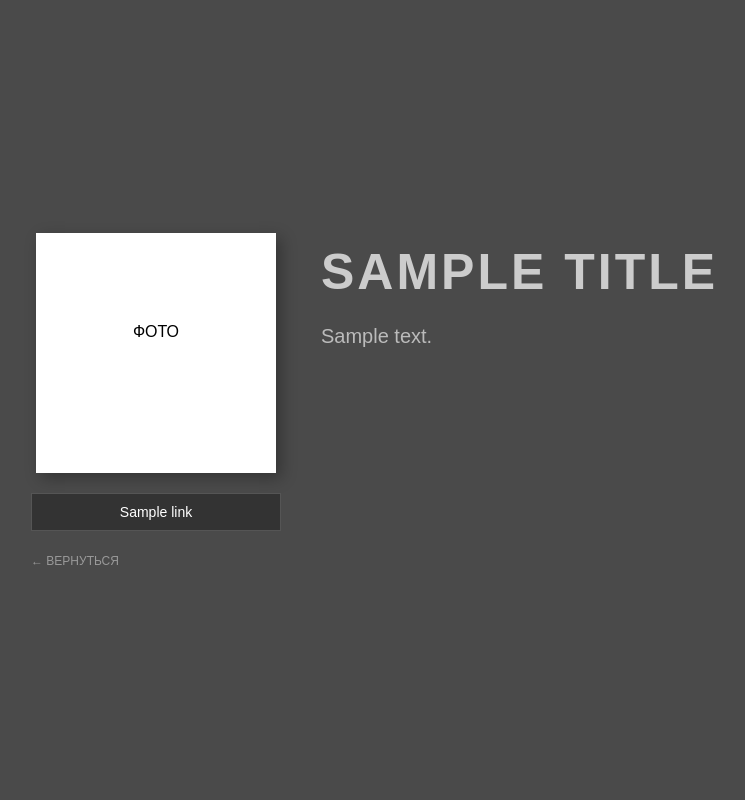
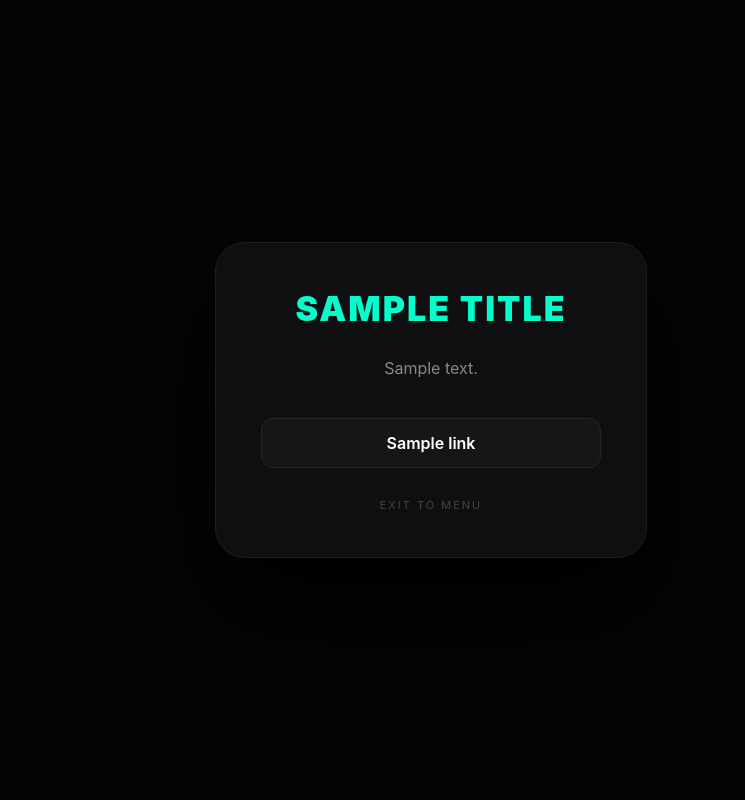
Before and after one commit to InTheNeko/neko, a Flask app: template templates/index.html in a window 1280 px wide. Shown: the whole page, without its empty margins (209-954 px from the left). Run offline with Flask 3, Linux system fonts and the light colour scheme; the template is opened without the code that fills it: most values are stand-ins (such as "Sample title", 1, 10 or a date in 2020).

Commit message:
Описание обновления

```diff
--- a/app.py
+++ b/app.py
@@ -14,17 +14,28 @@ def home():
 @app.route('/<page_name>')
 def show_page(page_name):
     friends_info = {
-        "cat": ("Кот", "Главный архитектор хаоса. У него лапки, но власть абсолютна.", "cat.jpg", [("Steam", "#")]),
-        "ruslan": ("Руслан", "Мастер тактики. Почти всегда берет инициативу на себя.", "ruslan.jpg", [("Steam", "#")]),
-        "andrey": ("Андрей", "Легенда состава. Спокоен и крайне опасен.", "andrey.jpg", [("Steam", "#")]),
-        "timokha": ("Тимофка", "Стихийное бедствие. Никто не знает его следующий шаг.", "timokha.jpg", [("Steam", "#")]),
-        "lesha": ("Лёша", "Надежный как скала. Всегда там, где нужна поддержка.", "lesha.jpg", [("Steam", "#")]),
-        "ibragim": ("Ибрагим", "Молодой талант. Будущее этой команды.", "ibragim.jpg", [("Steam", "#")])
+        "cat": ("Кот", "Главный архитектор хаоса. Обладает безграничной властью и самыми острыми когтями.", "cat.jpg",
+                [("Steam", "https://steamcommunity.com")]),
+
+        "ruslan": ("Руслан", "Мастер тактических решений. Почти всегда в деле, когда нужно затащить.", "ruslan.jpg",
+                   [("Steam", "https://steamcommunity.com")]),
+
+        "andrey": ("Андрей", "Легенда состава. Его спокойствие в бою пугает врагов больше, чем оружие.", "andrey.jpg",
+                   [("Steam", "https://steamcommunity.com")]),
+
+        "timokha": ("Тимофка", "Стихийное бедствие. Никто не знает, чего от него ждать в следующую минуту.", "timokha.jpg",
+                    [("Steam", "https://steamcommunity.com")]),
+
+        "lesha": ("Лёша", "Надежный как швейцарские часы. Всегда там, где нужна поддержка.", "lesha.jpg",
+                  [("Steam", "https://steamcommunity.com")]),
+
+        "ibragim": ("Ибрагим", "Молодой талант с огромным потенциалом. Будущее этой команды.", "ibragim.jpg",
+                    [("Steam", "https://steamcommunity.com")])
     }
 
     data = friends_info.get(page_name)
     if data:
-        return render_template('index.html', title=data[0], description=data[1], photo=data[2], links=data[3], is_home=False)
+        return render_template('index.html', title=data, description=data, photo=data, links=data, is_home=False)
     return "Not Found", 404
 
 if __name__ == '__main__':
--- a/templates/index.html
+++ b/templates/index.html
@@ -2,142 +2,83 @@
 <html lang="ru">
 <head>
     <meta charset="UTF-8">
+    <meta name="viewport" content="width=device-width, initial-scale=1.0">
     <title>{{ title }}</title>
     <style>
+        :root { --neon: #00ffcc; --bg: #050505; --card-bg: #0f0f11; }
+
         body {
-            margin: 0;
-            background-color: #4a4a4a; /* Темно-серый фон как на рисунке */
-            color: #fff;
-            font-family: Arial, sans-serif;
-            display: flex;
-            justify-content: center;
-            align-items: center;
-            min-height: 100vh;
+            margin: 0; font-family: 'Inter', sans-serif;
+            background-color: var(--bg); color: #fff;
+            display: flex; justify-content: center; align-items: center; min-height: 100vh;
         }
 
-        /* Общий контейнер (горизонтальный) */
-        .sketch-container {
-            display: flex;
-            width: 800px;
-            gap: 40px;
-            padding: 20px;
+        .card {
+            background: var(--card-bg); padding: 45px; border-radius: 30px;
+            width: 100%; max-width: 340px; text-align: center;
+            border: 1px solid #1f1f22; box-shadow: 0 50px 100px rgba(0,0,0,0.9);
+            animation: fadeIn 0.5s ease-out;
         }
 
-        /* ЛЕВАЯ КОЛОНКА (Фото + Кнопки под ним) */
-        .left-col {
-            width: 250px;
-            display: flex;
-            flex-direction: column;
-            align-items: center;
+        @keyframes fadeIn { from { opacity: 0; transform: translateY(10px); } to { opacity: 1; transform: translateY(0); } }
+
+        h1 {
+            font-size: 52px; font-weight: 900; letter-spacing: 10px;
+            margin: 0 0 40px 0; color: var(--neon); text-transform: uppercase;
         }
 
-        .photo-box {
-            width: 220px;
-            height: 220px;
-            background: #fff; /* Белая рамка как на рисунке */
-            padding: 10px;
-            box-shadow: 5px 5px 15px rgba(0,0,0,0.3);
-            margin-bottom: 20px;
+        /* В профиле заголовок чуть меньше */
+        .profile-mode h1 { font-size: 34px; letter-spacing: 2px; margin-bottom: 25px; }
+
+        .player-photo {
+            width: 100%; height: 300px; object-fit: cover;
+            border-radius: 20px; margin-bottom: 30px; border: 1px solid #252528;
         }
 
-        .photo-box img {
-            width: 100%;
-            height: 100%;
-            object-fit: cover;
+        .desc { font-size: 16px; color: #888; line-height: 1.8; margin-bottom: 35px; }
+
+        .links-container { display: flex; flex-direction: column; gap: 12px; margin-bottom: 30px; }
+        .link-tag {
+            padding: 14px; background: #161618; border: 1px solid #252528; color: #fff;
+            text-decoration: none; border-radius: 12px; font-weight: 600; transition: 0.3s;
         }
+        .link-tag:hover { background: var(--neon); color: #000; transform: scale(1.02); }
 
-        .nav-under-photo {
-            width: 100%;
-            display: flex;
-            flex-direction: column;
-            gap: 8px;
+        .menu-vertical { display: flex; flex-direction: column; gap: 15px; }
+        .btn {
+            padding: 20px; background: #161618; border: 1px solid #222; color: #fff;
+            text-decoration: none; border-radius: 15px; font-weight: bold; transition: 0.3s;
         }
+        .btn:hover { border-color: var(--neon); transform: translateY(-4px); box-shadow: 0 10px 20px rgba(0,255,204,0.1); }
 
-        /* ПРАВАЯ КОЛОНКА (Текст "Заполни") */
-        .right-col {
-            flex: 1;
-            padding-top: 10px;
-        }
-
-        h1 {
-            font-size: 50px;
-            margin: 0 0 20px 0;
-            color: #ccc; /* Светло-серый текст */
-            text-transform: uppercase;
-            letter-spacing: 3px;
-        }
-
-        .desc {
-            font-size: 20px;
-            line-height: 1.5;
-            color: #bbb;
-        }
-
-        /* Стили кнопок */
-        .btn {
-            display: block;
-            padding: 10px;
-            background: #333;
-            color: #fff;
-            text-decoration: none;
-            text-align: center;
-            border: 1px solid #555;
-            font-size: 14px;
-            transition: 0.2s;
-        }
-        .btn:hover { background: #555; border-color: #fff; }
-
-        .btn-back {
-            margin-top: 15px;
-            color: #999;
-            text-decoration: none;
-            font-size: 12px;
-        }
-        .btn-back:hover { color: #fff; }
-
-        /* Главная страница */
-        .home-card { text-align: center; }
-        .home-card h1 { font-size: 70px; color: #00ffcc; margin-bottom: 30px; }
+        .btn-back { display: block; color: #444; margin-top: 25px; font-size: 11px; text-decoration: none; letter-spacing: 2px; }
+        .btn-back:hover { color: var(--neon); }
     </style>
 </head>
 <body>
 
-    {% if is_home %}
-    <div class="home-card">
+    <div class="card {% if not is_home %}profile-mode{% endif %}">
         <h1>{{ title }}</h1>
-        <div class="nav-under-photo" style="width: 300px; margin: 0 auto;">
-            {% for name, link in buttons %}
-                <a href="/{{ link }}" class="btn">{{ name }}</a>
-            {% endfor %}
-        </div>
+
+        {% if not is_home %}
+            {% if photo %}
+                <img src="{{ url_for('static', filename='images/' + photo) }}" class="player-photo">
+            {% endif %}
+            <p class="desc">{{ description }}</p>
+            <div class="links-container">
+                {% for label, url in links %}
+                    <a href="{{ url }}" class="link-tag" target="_blank">{{ label }}</a>
+                {% endfor %}
+            </div>
+            <a href="/" class="btn-back">EXIT TO MENU</a>
+        {% else %}
+            <div class="menu-vertical">
+                {% for name, link in buttons %}
+                    <a href="/{{ link }}" class="btn">{{ name }}</a>
+                {% endfor %}
+            </div>
+        {% endif %}
     </div>
-    {% else %}
-    <div class="sketch-container">
-        <!-- ЛЕВО: Фото и навигация -->
-        <div class="left-col">
-            <div class="photo-box">
-                {% if photo %}
-                    <img src="{{ url_for('static', filename='images/' + photo) }}">
-                {% else %}
-                    <div style="color:#000; text-align:center; padding-top:80px;">ФОТО</div>
-                {% endif %}
-            </div>
-
-            <div class="nav-under-photo">
-                {% for label, url in links %}
-                    <a href="{{ url }}" class="btn" target="_blank">{{ label }}</a>
-                {% endfor %}
-                <a href="/" class="btn-back">← ВЕРНУТЬСЯ</a>
-            </div>
-        </div>
-
-        <!-- ПРАВО: Текст ("Заполни") -->
-        <div class="right-col">
-            <h1>{{ title }}</h1>
-            <p class="desc">{{ description }}</p>
-        </div>
-    </div>
-    {% endif %}
 
 </body>
 </html>
```
